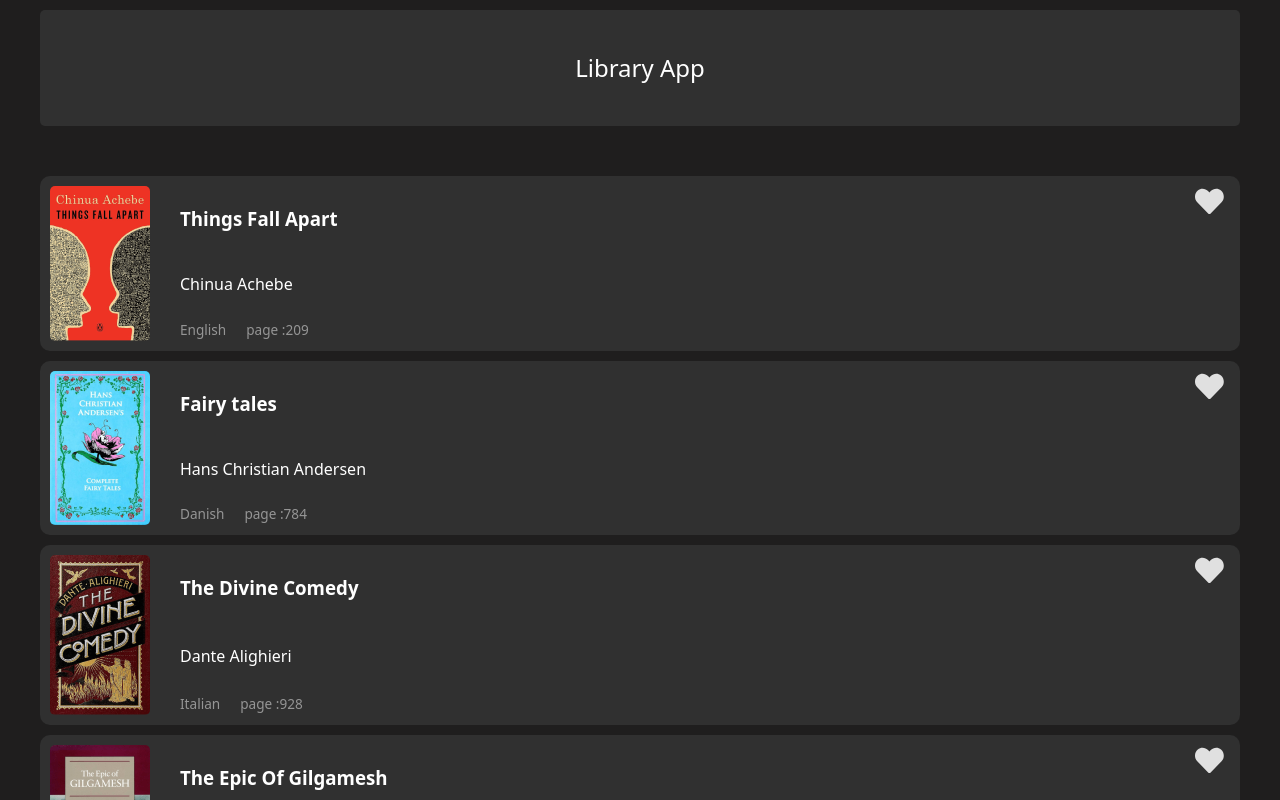
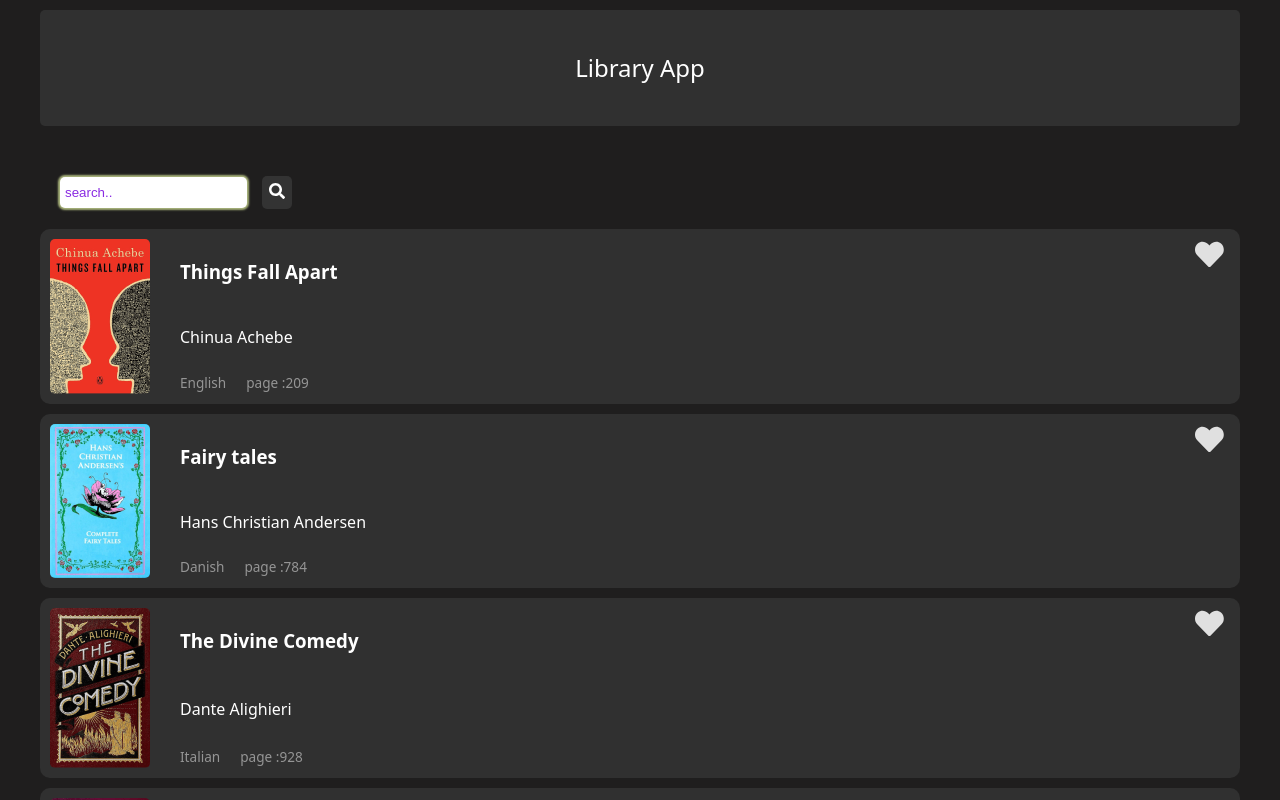
Before and after one commit to mohammadsookhtesaraei/library-app, a React (Vite) app: page / in a window 1280 px wide. Shown: the top 800 px of the page. Built offline with nearby package versions, Linux system fonts and the light colour scheme.

Commit message:
add searchbox componet with styles

```diff
--- a/src/components/BookCard.jsx
+++ b/src/components/BookCard.jsx
@@ -1,14 +1,22 @@
 
 import { useState } from "react";
 import {books as data} from "../constants/mockData";
+
 import Card from "./Card";
 import SideCard from "./SideCard";
+import SearchBox from "./SearchBox";
 
 import styles from "./BookCard.module.css";
 
 const BookCard = () => {
     const [books,setBooks]=useState(data);
     const [liked,setLiked]=useState([]);
+    const [search,setSearch]=useState("");
+
+
+    const searchHandler=(event)=>{
+        setSearch(event.target.value)
+    };
 
     const handleLikedList=(book,status)=>{
     if(status){
@@ -20,6 +28,8 @@ const BookCard = () => {
     }
 
     return (
+       <>
+       <SearchBox search={search} searchHandler={searchHandler}/>
         <div className={styles.container}>
             <div className={styles.cards}>
               {books.map((item)=>(
@@ -33,6 +43,7 @@ const BookCard = () => {
                 ))}
             </div>)}
         </div>
+       </>
     );
 }
 
--- /dev/null
+++ b/src/components/SearchBox.jsx
@@ -0,0 +1,17 @@
+
+import { FaSearch } from "react-icons/fa";
+import styles from "./SearchBox.module.css";
+
+const SearchBox = ({search,searchHandler}) => {
+    const changeHandler=(event)=>{
+        searchHandler(event)
+    }
+    return (
+        <div className={styles.searchBox}>
+            <input type="text" value={search} placeholder="search.." onChange={changeHandler} />
+            <button><FaSearch color="#fff" fontSize="1rem" /></button>
+        </div>
+    );
+}
+
+export default SearchBox;
--- /dev/null
+++ b/src/components/SearchBox.module.css
@@ -0,0 +1,30 @@
+.searchBox {
+    margin: 20px;
+    display: flex;
+    align-items: center;
+}
+
+.searchBox input {
+    padding: 8px 5px;
+    border-radius: 5px;
+    outline: none;
+    border: none;
+    box-shadow: 0px 0px 2px 2px #efaa;
+    color: blueviolet;
+}
+
+.searchBox input::placeholder {
+    color: blueviolet;
+}
+
+.searchBox button {
+    background: none;
+    height: fit-content;
+    margin-left: 15px;
+    border: none;
+    cursor: pointer;
+    background-color: #333;
+    padding: 7px;
+    border-radius: 5px;
+
+}
```
